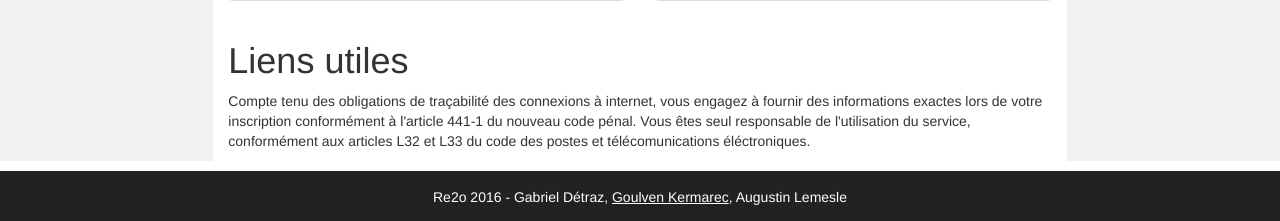
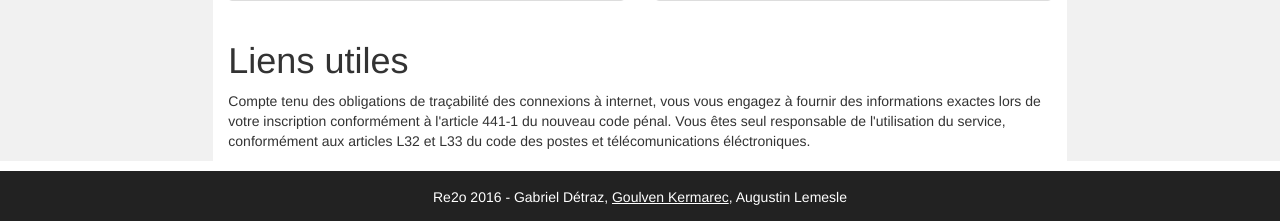
Before and after one commit to erdnaxe/django-library, a Django app: page / in a window 1280 px wide. Shown: the part 639-860 px from the top of the page. Run offline with Django 3.2, Linux system fonts and the light colour scheme; parts of the project's set-up code (start-up, migrations or seed data) failed here and were passed over; some libraries are stand-ins or nearby versions.

Commit message:
Remarque talbiche

```diff
--- a/portail_captif/templates/portail_captif/index.html
+++ b/portail_captif/templates/portail_captif/index.html
@@ -85,7 +85,7 @@ with this program; if not, write to the Free Software Foundation, Inc.,
 {% endfor %}
 </div>
 
-<p>Compte tenu des obligations de traçabilité des connexions à internet, vous engagez à fournir des informations exactes lors de votre inscription conformément à l'article 441-1 du nouveau code pénal.
+<p>Compte tenu des obligations de traçabilité des connexions à internet, vous vous engagez à fournir des informations exactes lors de votre inscription conformément à l'article 441-1 du nouveau code pénal.
 Vous êtes seul responsable de l'utilisation du service, conformément aux articles L32 et L33 du code des postes et télécomunications éléctroniques.</p>
 
 {% endblock %}
```
